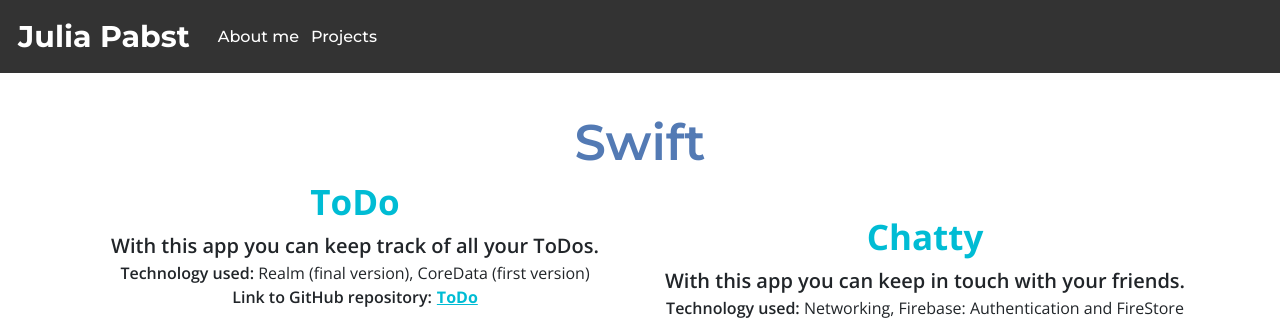
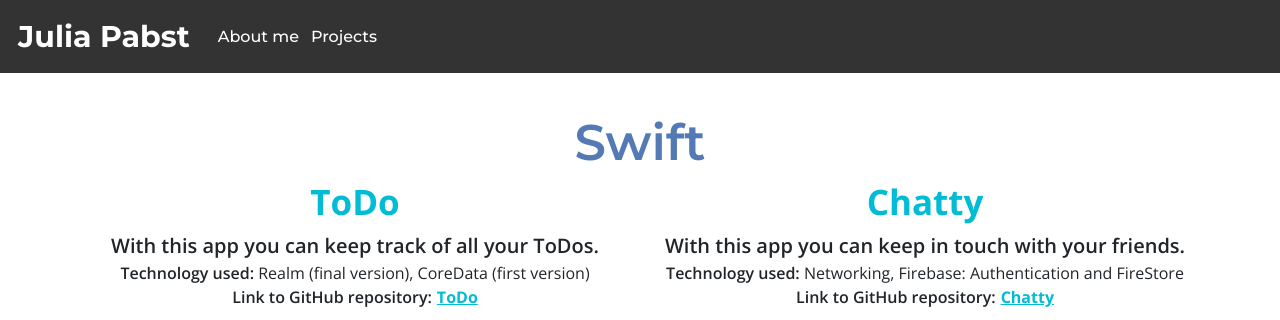
Before and after one commit to JuliaPabst/My-Website, a React (Create React App) app in the folder my-app/: page / in a window 1280 px wide. Both pictures are taken after a click on the button "Projects". Shown: the top 320 px of the page. Built offline with nearby package versions, Linux system fonts and the light colour scheme.

Commit message:
update padding at chatty heading

```diff
--- a/my-app/src/App.css
+++ b/my-app/src/App.css
@@ -421,6 +421,6 @@ iframe {
   }
 
   .chatty-name {
-    margin-top: 0px;
+    padding-top: 0px;
   }
 }
```
